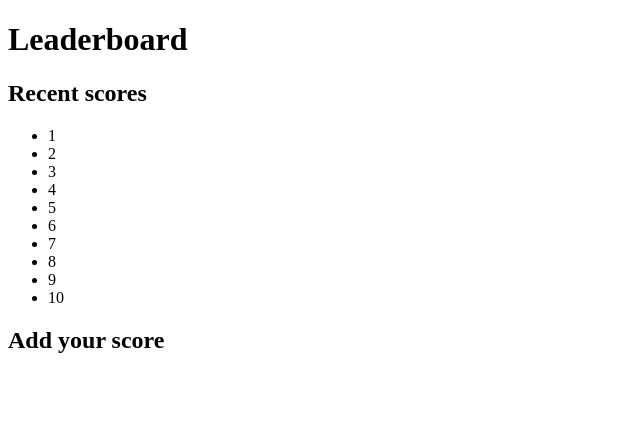
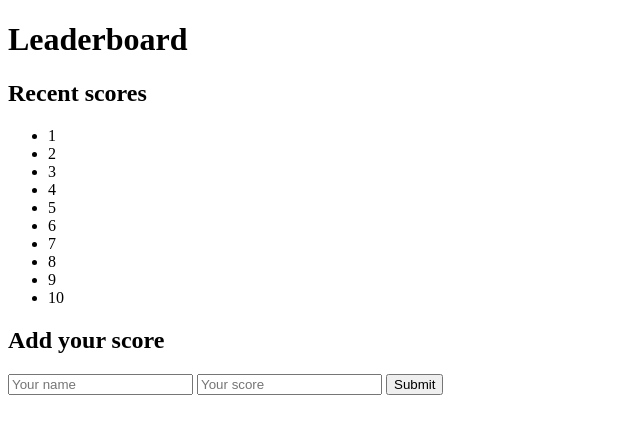
Before and after one commit to dgonzalesi/Leaderboard-APIs, a website built with webpack: page public/index.html in a window 1280 px wide. Shown: the whole page, without its empty margins (0-640 px from the left). Built offline with nearby package versions, Linux system fonts and the light colour scheme.

Commit message:
Add form fields

```diff
--- a/public/index.html
+++ b/public/index.html
@@ -24,8 +24,13 @@
             <li class="score">10</li>
         </ul>
     </div>
-    <div id="formarea">
+    <div id="inputscore">
         <h2 class="subtitle">Add your score</h2>
+        <form action="" method="post">
+            <input class="inputfield" type="text" name="name" id="playername" placeholder="Your name">
+            <input class="inputfield" type="text" name="score" id="playerscore" placeholder="Your score">
+            <input type="submit" value="Submit" id="submit">
+        </form>
     </div>
 </body>
 </html>
```
